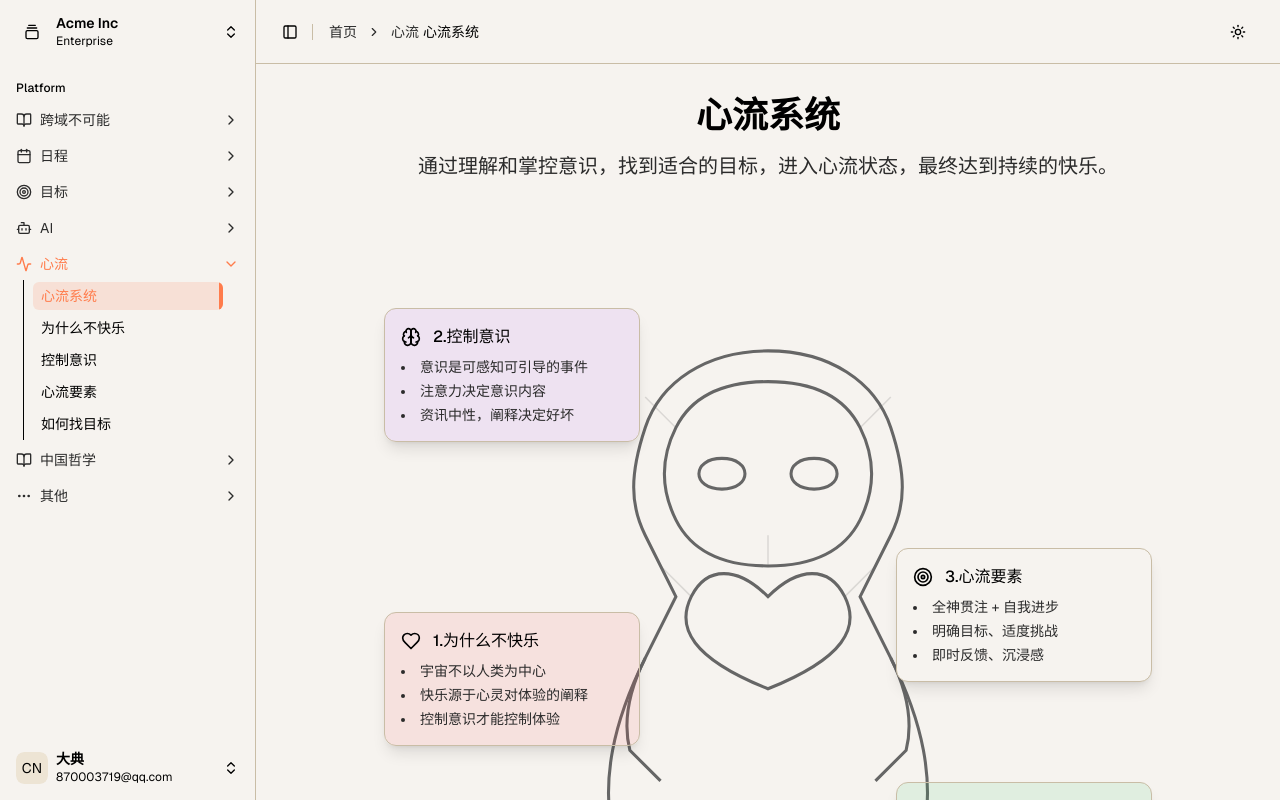
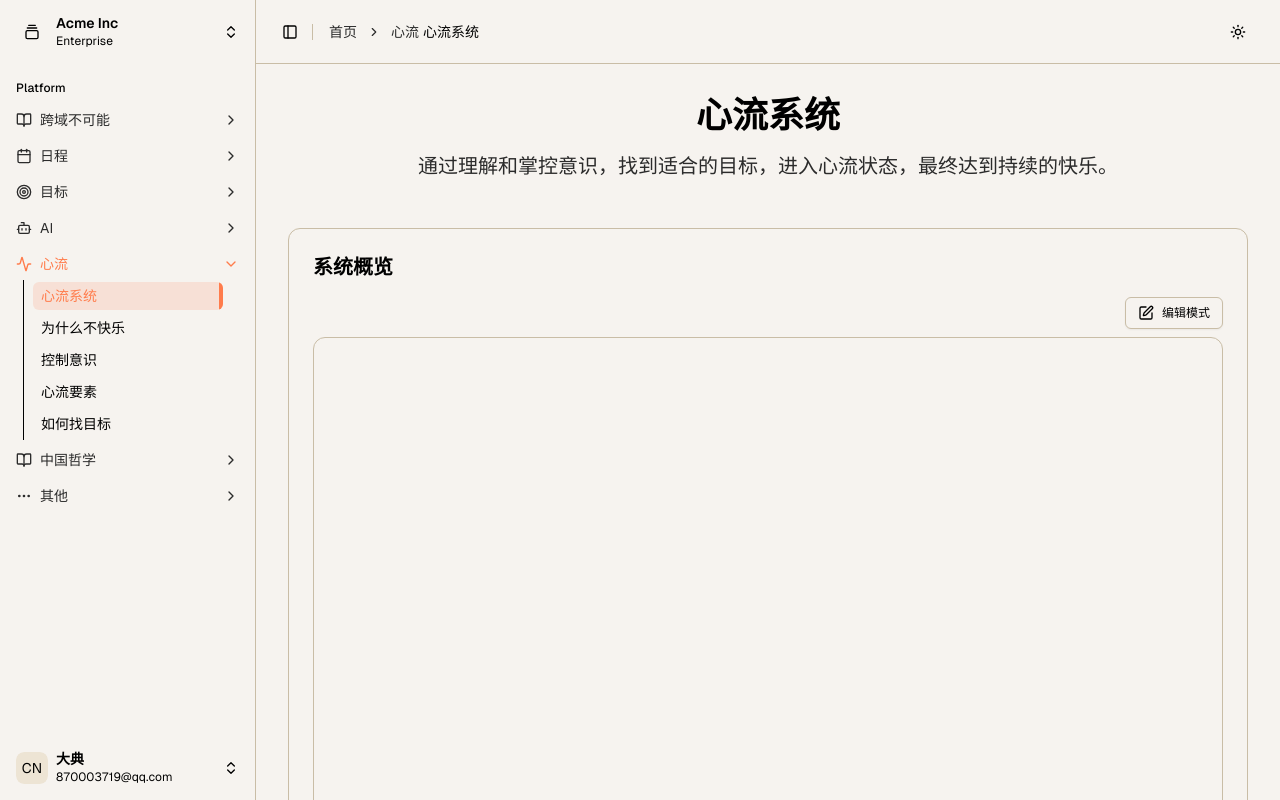
Before and after one commit to yellowpoint/book-impossible, a Next.js app: page /flow/overview in a window 1280 px wide. Shown: the top 800 px of the page. Built offline with nearby package versions, Linux system fonts and the light colour scheme.

Commit message:
添加心流视觉笔记

```diff
--- a/src/app/flow/overview/page.jsx
+++ b/src/app/flow/overview/page.jsx
@@ -4,6 +4,8 @@ import { motion } from "framer-motion";
 import Link from "next/link";
 import { Brain, Heart, Target, Compass } from "lucide-react";
 import Image from "next/image";
+import { VisualNotes } from "@/components/visual-notes";
+import { flowSystem } from "@/config/visual-notes/flow-system";
 
 const flowElements = [
   {
@@ -75,6 +77,17 @@ export default function FlowOverviewPage() {
           </p>
         </div>
 
+        {/* 添加视觉笔记组件 */}
+        <motion.div
+          initial={{ opacity: 0 }}
+          animate={{ opacity: 1 }}
+          transition={{ delay: 0.3 }}
+          className="rounded-xl border bg-card p-6"
+        >
+          <h2 className="text-xl font-semibold mb-4">系统概览</h2>
+          <VisualNotes config={flowSystem} />
+        </motion.div>
+
         {/* 中心图形和卡片布局 */}
         <div className="relative mx-auto aspect-square max-w-3xl">
           {/* 中心小人图形 */}
--- /dev/null
+++ b/src/config/visual-notes/flow-system.js
@@ -0,0 +1,358 @@
+export const flowSystem = {
+  appState: {
+    viewBackgroundColor: "transparent",
+    theme: "light",
+    language: "zh-CN",
+  },
+  elements: [
+    // 中心主题矩形
+    {
+      id: "center",
+      type: "rectangle",
+      x: 400,
+      y: 200,
+      width: 120,
+      height: 60,
+      backgroundColor: "#DDA0DD",
+      strokeColor: "#8B008B",
+      fillStyle: "solid",
+      strokeWidth: 2,
+      roundness: { type: 3 },
+    },
+    // 中心主题文本
+    {
+      id: "center-text",
+      type: "text",
+      x: 410,
+      y: 220,
+      width: 100,
+      height: 25,
+      text: "心流系统",
+      fontSize: 20,
+      fontFamily: 1,
+      textAlign: "center",
+      verticalAlign: "middle",
+      containerId: "center",
+    },
+    // 意识控制椭圆
+    {
+      id: "consciousness",
+      type: "ellipse",
+      x: 200,
+      y: 100,
+      width: 100,
+      height: 50,
+      backgroundColor: "#B0E0E6",
+      strokeColor: "#4682B4",
+      fillStyle: "solid",
+      strokeWidth: 2,
+    },
+    // 意识控制文本
+    {
+      id: "consciousness-text",
+      type: "text",
+      x: 220,
+      y: 115,
+      width: 60,
+      height: 25,
+      text: "意识控制",
+      fontSize: 16,
+      fontFamily: 1,
+      textAlign: "center",
+      verticalAlign: "middle",
+      containerId: "consciousness",
+    },
+    // 心流要素椭圆
+    {
+      id: "elements",
+      type: "ellipse",
+      x: 600,
+      y: 100,
+      width: 100,
+      height: 50,
+      strokeColor: "#228B22",
+      backgroundColor: "#98FB98",
+      fillStyle: "solid",
+      strokeWidth: 2,
+    },
+    // 心流要素文本
+    {
+      id: "elements-text",
+      type: "text",
+      x: 620,
+      y: 115,
+      width: 60,
+      height: 25,
+      text: "心流要素",
+      fontSize: 16,
+      fontFamily: 1,
+      textAlign: "center",
+      verticalAlign: "middle",
+      containerId: "elements",
+    },
+    // 目标设定椭圆
+    {
+      id: "goals",
+      type: "ellipse",
+      x: 200,
+      y: 300,
+      width: 100,
+      height: 50,
+      strokeColor: "#DAA520",
+      backgroundColor: "#F0E68C",
+      fillStyle: "solid",
+      strokeWidth: 2,
+    },
+    // 目标设定文本
+    {
+      id: "goals-text",
+      type: "text",
+      x: 220,
+      y: 315,
+      width: 60,
+      height: 25,
+      text: "目标设定",
+      fontSize: 16,
+      fontFamily: 1,
+      textAlign: "center",
+      verticalAlign: "middle",
+      containerId: "goals",
+    },
+    // 快乐来源椭圆
+    {
+      id: "happiness",
+      type: "ellipse",
+      x: 600,
+      y: 300,
+      width: 100,
+      height: 50,
+      strokeColor: "#FF69B4",
+      backgroundColor: "#FFB6C1",
+      fillStyle: "solid",
+      strokeWidth: 2,
+    },
+    // 快乐来源文本
+    {
+      id: "happiness-text",
+      type: "text",
+      x: 620,
+      y: 315,
+      width: 60,
+      height: 25,
+      text: "快乐来源",
+      fontSize: 16,
+      fontFamily: 1,
+      textAlign: "center",
+      verticalAlign: "middle",
+      containerId: "happiness",
+    },
+    // 连接线
+    {
+      id: "arrow-consciousness",
+      type: "arrow",
+      x: 400,
+      y: 200,
+      points: [
+        [0, 0],
+        [-100, -70],
+      ],
+      strokeColor: "#4682B4",
+      strokeWidth: 2,
+      startBinding: {
+        elementId: "center",
+        focus: -0.5,
+        gap: 1
+      },
+      endBinding: {
+        elementId: "consciousness",
+        focus: 0.5,
+        gap: 1
+      },
+    },
+    {
+      id: "arrow-elements",
+      type: "arrow",
+      x: 520,
+      y: 200,
+      points: [
+        [0, 0],
+        [80, -70],
+      ],
+      strokeColor: "#228B22",
+      strokeWidth: 2,
+      startBinding: {
+        elementId: "center",
+        focus: 0.5,
+        gap: 1
+      },
+      endBinding: {
+        elementId: "elements",
+        focus: 0.5,
+        gap: 1
+      },
+    },
+    {
+      id: "arrow-goals",
+      type: "arrow",
+      x: 400,
+      y: 260,
+      points: [
+        [0, 0],
+        [-100, 70],
+      ],
+      strokeColor: "#DAA520",
+      strokeWidth: 2,
+      startBinding: {
+        elementId: "center",
+        focus: -0.5,
+        gap: 1
+      },
+      endBinding: {
+        elementId: "goals",
+        focus: 0.5,
+        gap: 1
+      },
+    },
+    {
+      id: "arrow-happiness",
+      type: "arrow",
+      x: 520,
+      y: 260,
+      points: [
+        [0, 0],
+        [80, 70],
+      ],
+      strokeColor: "#FF69B4",
+      strokeWidth: 2,
+      startBinding: {
+        elementId: "center",
+        focus: 0.5,
+        gap: 1
+      },
+      endBinding: {
+        elementId: "happiness",
+        focus: 0.5,
+        gap: 1
+      },
+    },
+    // 为意识控制添加要点
+    {
+      id: "consciousness-points",
+      type: "text",
+      x: 150,
+      y: 40,
+      width: 200,
+      height: 60,
+      text: "• 意识是可感知可引导的\n• 注意力决定意识内容\n• 资讯中性，阐释决定好坏",
+      fontSize: 14,
+      fontFamily: 1,
+      textAlign: "left",
+      verticalAlign: "middle",
+    },
+    // 为心流要素添加要点
+    {
+      id: "elements-points",
+      type: "text",
+      x: 550,
+      y: 40,
+      width: 200,
+      height: 60,
+      text: "• 全神贯注+自我进步\n• 明确目标、适度挑战\n• 即时反馈、沉浸感",
+      fontSize: 14,
+      fontFamily: 1,
+      textAlign: "left",
+      verticalAlign: "middle",
+    },
+    // 为目标设定添加要点
+    {
+      id: "goals-points",
+      type: "text",
+      x: 150,
+      y: 350,
+      width: 200,
+      height: 60,
+      text: "• 精简目标减少冲突\n• 找到真正重要的事\n• 平衡挑战与能力",
+      fontSize: 14,
+      fontFamily: 1,
+      textAlign: "left",
+      verticalAlign: "middle",
+    },
+    // 为快乐来源添加要点
+    {
+      id: "happiness-points",
+      type: "text",
+      x: 550,
+      y: 350,
+      width: 200,
+      height: 60,
+      text: "• 宇宙不以人类为中心\n• 快乐源于心灵阐释\n• 控制意识才能控制体验",
+      fontSize: 14,
+      fontFamily: 1,
+      textAlign: "left",
+      verticalAlign: "middle",
+    },
+    // 添加连接说明
+    {
+      id: "consciousness-connection",
+      type: "text",
+      x: 280,
+      y: 130,
+      width: 120,
+      height: 40,
+      text: "掌控意识",
+      fontSize: 12,
+      fontFamily: 1,
+      textAlign: "center",
+      strokeColor: "#4682B4",
+    },
+    {
+      id: "elements-connection",
+      type: "text",
+      x: 500,
+      y: 130,
+      width: 120,
+      height: 40,
+      text: "构建心流",
+      fontSize: 12,
+      fontFamily: 1,
+      textAlign: "center",
+      strokeColor: "#228B22",
+    },
+    {
+      id: "goals-connection",
+      type: "text",
+      x: 280,
+      y: 270,
+      width: 120,
+      height: 40,
+      text: "找到方向",
+      fontSize: 12,
+      fontFamily: 1,
+      textAlign: "center",
+      strokeColor: "#DAA520",
+    },
+    {
+      id: "happiness-connection",
+      type: "text",
+      x: 500,
+      y: 270,
+      width: 120,
+      height: 40,
+      text: "获得快乐",
+      fontSize: 12,
+      fontFamily: 1,
+      textAlign: "center",
+      strokeColor: "#FF69B4",
+    },
+  ],
+  UIOptions: {
+    canvasActions: {
+      loadScene: false,
+      saveAsImage: true,
+      saveToActiveFile: false,
+      export: false,
+      toggleTheme: false,
+    },
+    defaultSidebarDockedPreference: true,
+  }
+};
```
